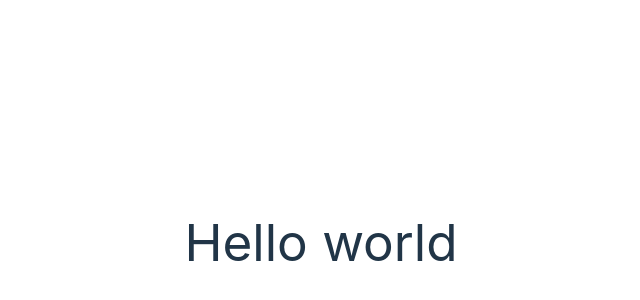
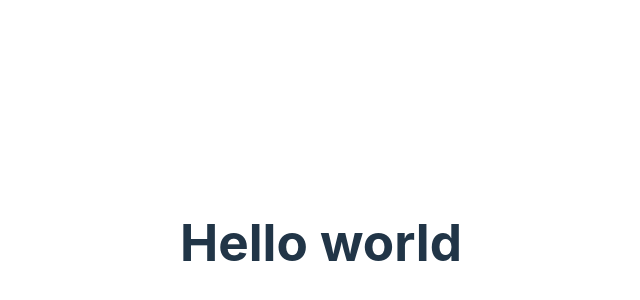
Before and after one commit to ella-emc/my-portfolio, a React (Vite) app: page / in a window 1280 px wide. Shown: the part 158-458 px from the top of the page, without its empty margins (319-959 px from the left). Built offline with nearby package versions, Linux system fonts and the light colour scheme.

Commit message:
build: Edit file extension content

```diff
--- a/tailwind.config.js
+++ b/tailwind.config.js
@@ -2,10 +2,20 @@
 export default {
   content: ["./src/**/*.{html,js}",
     "./*.html",
-    "./*.jsx"
+    "./src/*.jsx"
   ],
   theme: {
-    extend: {},
+    extend: {
+      fontFamily: {
+        "mono": ["Space Mono"],
+        "grotesk": ["Space Grotesk"]
+      },
+      colors: {
+        "primary": "#A35CF0",
+        "background": "#1A1A2E",
+        "accent": "#FCFF6F"
+      }
+    },
   },
   plugins: [],
 }
```
